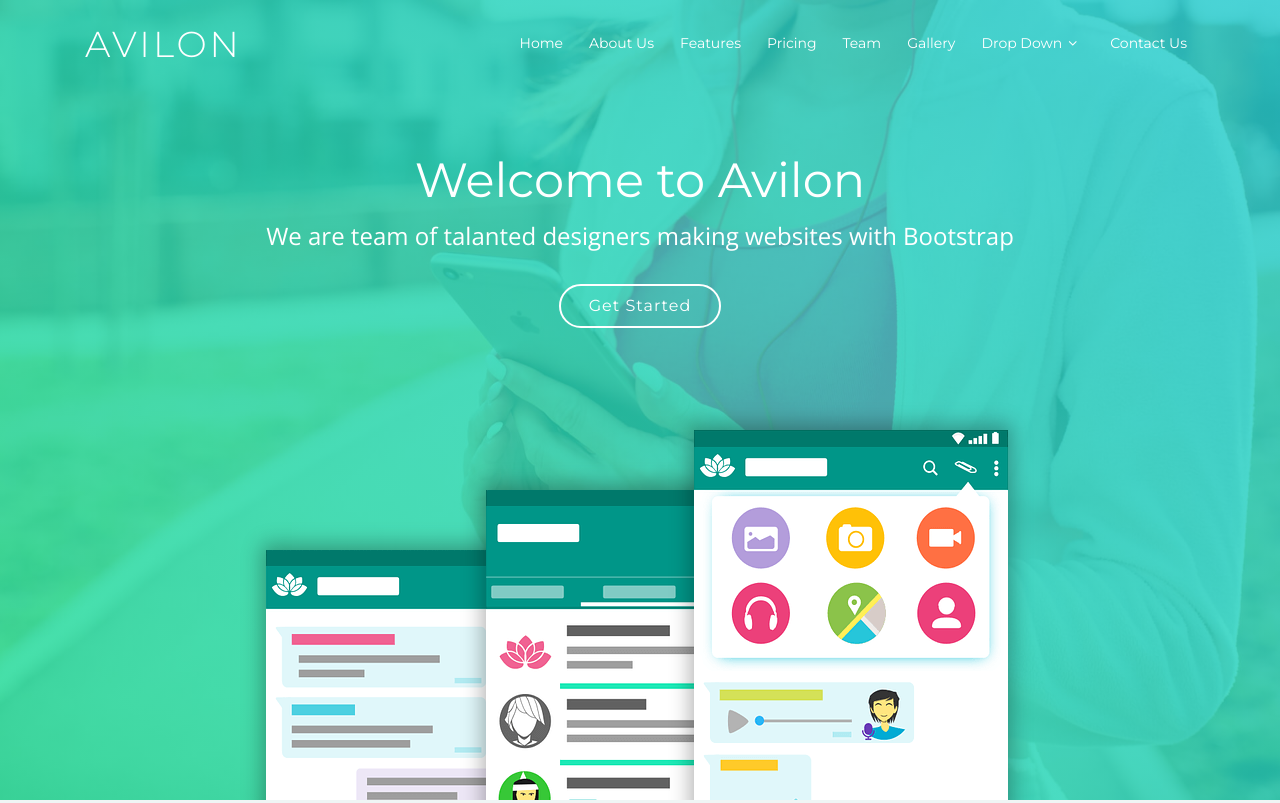
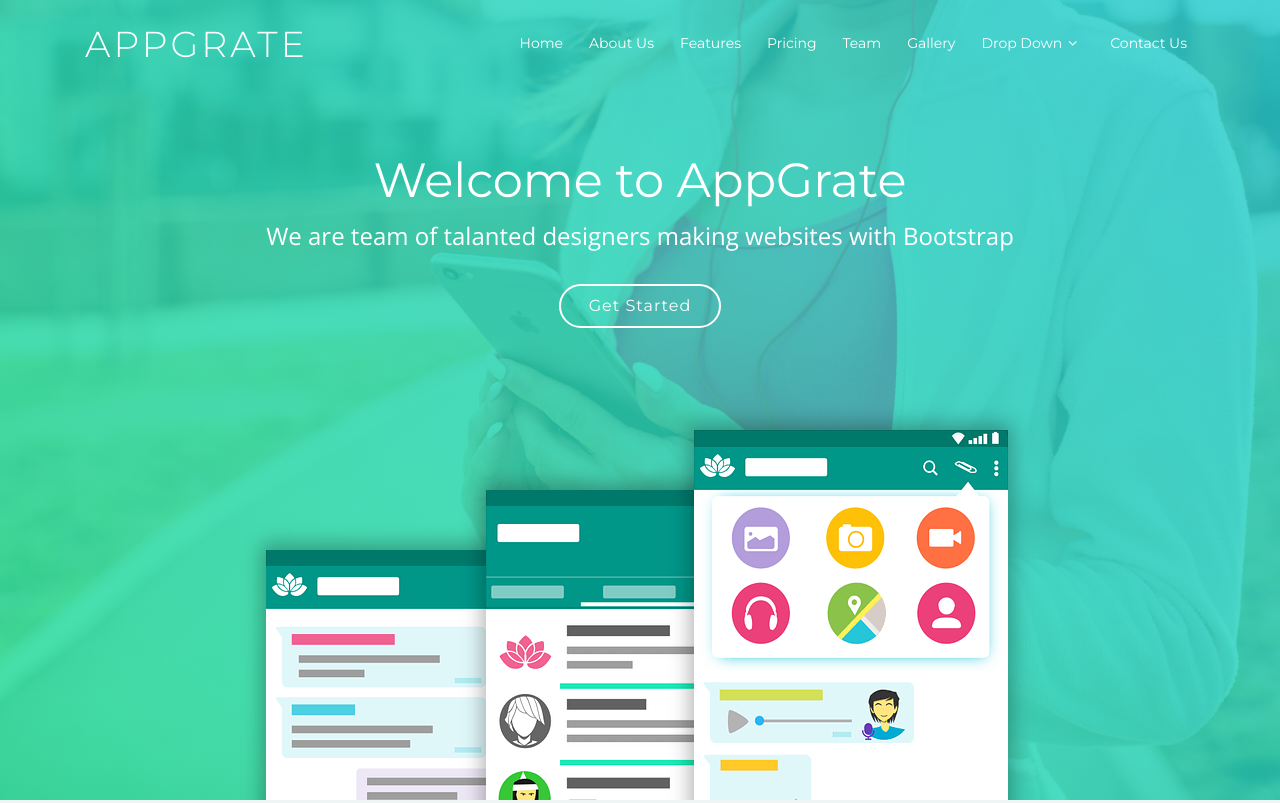
Before and after one commit to AppGrate/appgrate.github.io, a plain HTML site: page index.html in a window 1280 px wide. Shown: the top 803 px of the page. Drawn offline with nearby package versions, Linux system fonts and the light colour scheme; files whose address does not match are found by name.

Commit message:
Changed name

```diff
--- a/index.html
+++ b/index.html
@@ -5,7 +5,7 @@
   <meta charset="utf-8">
   <meta content="width=device-width, initial-scale=1.0" name="viewport">
 
-  <title>Avilon Bootstrap Template</title>
+  <title>AppGrate Bootstrap Template</title>
   <meta content="" name="descriptison">
   <meta content="" name="keywords">
 
@@ -28,7 +28,7 @@
 
   <!-- =======================================================
   * Template Name: Avilon - v2.0.0
-  * Template URL: https://bootstrapmade.com/avilon-bootstrap-landing-page-template/
+  * Template URL: https://bootstrapmade.com/Avilon-bootstrap-landing-page-template/
   * Author: BootstrapMade.com
   * License: https://bootstrapmade.com/license/
   ======================================================== -->
@@ -41,7 +41,7 @@
     <div class="container">
 
       <div id="logo" class="pull-left">
-        <h1><a href="#intro" class="scrollto">Avilon</a></h1>
+        <h1><a href="#intro" class="scrollto">AppGrate</a></h1>
         <!-- Uncomment below if you prefer to use an image logo -->
         <!-- <a href="#intro"><img src="assets/img/logo.png" alt=""></a> -->
       </div>
@@ -81,7 +81,7 @@
   <section id="intro">
 
     <div class="intro-text">
-      <h2>Welcome to Avilon</h2>
+      <h2>Welcome to AppGrate</h2>
       <p>We are team of talanted designers making websites with Bootstrap</p>
       <a href="#about" class="btn-get-started scrollto">Get Started</a>
     </div>
@@ -621,7 +621,7 @@
 
           <div class="col-lg-4 col-md-4">
             <div class="contact-about">
-              <h3>Avilon</h3>
+              <h3>AppGrate</h3>
               <p>Cras fermentum odio eu feugiat. Justo eget magna fermentum iaculis eu non diam phasellus. Scelerisque felis imperdiet proin fermentum leo. Amet volutpat consequat mauris nunc congue.</p>
               <div class="social-links">
                 <a href="#" class="twitter"><i class="fa fa-twitter"></i></a>
@@ -697,15 +697,10 @@
       <div class="row">
         <div class="col-lg-6 text-lg-left text-center">
           <div class="copyright">
-            &copy; Copyright <strong>Avilon</strong>. All Rights Reserved
+            &copy; Copyright <strong>AppGrate</strong>. All Rights Reserved
           </div>
           <div class="credits">
-            <!--
-            All the links in the footer should remain intact.
-            You can delete the links only if you purchased the pro version.
-            Licensing information: https://bootstrapmade.com/license/
-            Purchase the pro version with working PHP/AJAX contact form: https://bootstrapmade.com/buy/?theme=Avilon
-          -->
+
             Designed by <a href="https://bootstrapmade.com/">BootstrapMade</a>
           </div>
         </div>
```
